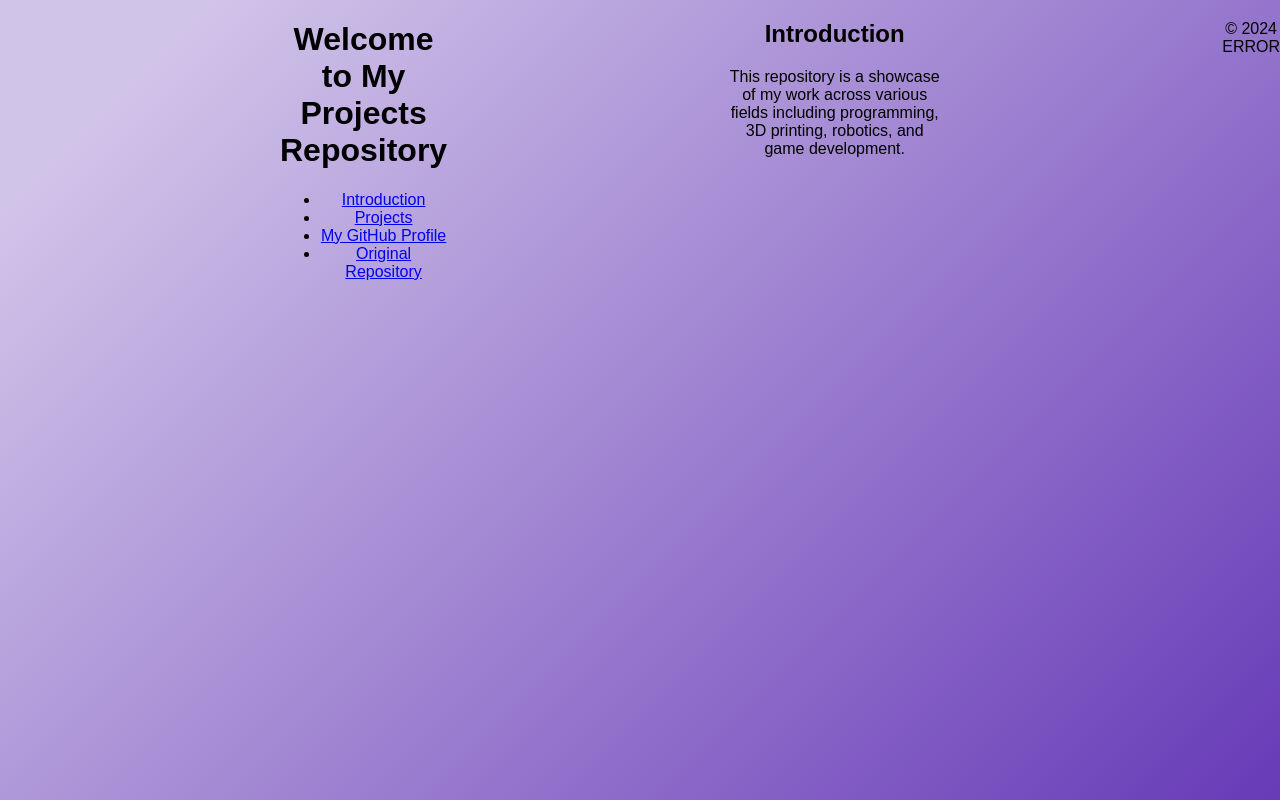
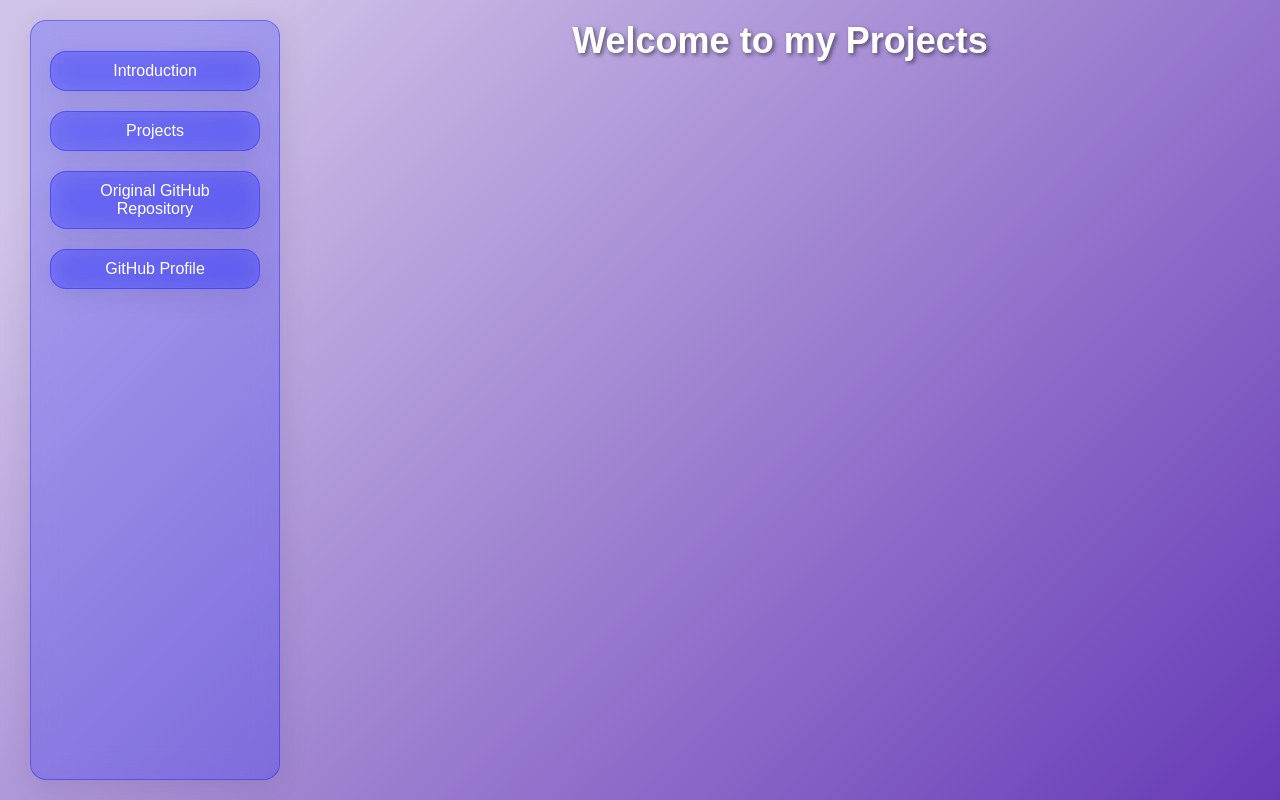
Before and after one commit to xLoadingx/All-My-Stuff, a website: page index.html in a window 1280 px wide. Drawn offline with Linux system fonts and the light colour scheme; files that its build step writes are made by us from their sources.

Commit message:
Update index.html

```diff
--- a/index.html
+++ b/index.html
@@ -1,37 +1,33 @@
 <!DOCTYPE html>
 <html lang="en">
 <head>
-  <meta charset="UTF-8">
-  <meta name="viewport" content="width=device-width, initial-scale=1.0">
-  <title>My Projects</title>
-  <link rel="stylesheet" href="assets/css/styles.css">
+    <meta charset="UTF-8">
+    <meta name="viewport" content="width=device-width, initial-scale=1.0">
+    <title>Glass Effect Elements</title>
+    <link rel="stylesheet" href="styles.css">
 </head>
 <body>
-  <header>
     <div class="container">
-      <h1>Welcome to My Projects Repository</h1>
-      <nav>
-        <ul>
-          <li><a href="#introduction">Introduction</a></li>
-          <li><a href="projects.html">Projects</a></li>
-          <li><a href="https://github.com/xLoadingx">My GitHub Profile</a></li>
-          <li><a href="https://github.com/xLoadingx/All-My-Stuff">Original Repository</a></li>
-        </ul>
-      </nav>
+        <h1 class="modern-title">Welcome to my Projects</h1>
+        <div id="content" class="content">
+            <section id="introduction" class="section-content">
+                <h2>Introduction</h2>
+                <p>This repository is a showcase of my work across various fields including programming, 3D printing, robotics, and game development.</p>
+            </section>
+            <section id="projects" class="section-content">
+                <h2>Projects</h2>
+                <p>Details about projects will go here.</p>
+            <section id="github-profile" class="section-content">
+                <h2>GitHub Profile</h2>
+                <p>Details about the GitHub profile will go here.</p>
+            </section>
+        </div>
     </div>
-  </header>
-  <main>
-    <section id="introduction">
-      <div class="container">
-        <h2>Introduction</h2>
-        <p>This repository is a showcase of my work across various fields including programming, 3D printing, robotics, and game development.</p>
-      </div>
-    </section>
-  </main>
-  <footer>
-    <div class="container">
-      <p>&copy; 2024 ERROR</p>
+    <div class="sidebar glass">
+        <a href="#introduction" class="sidebar-button glass">Introduction</a>
+        <a href="#projects" class="sidebar-button glass">Projects</a>
+        <a href="https://github.com/xLoadingx/All-My-Stuff" class="sidebar-button glass">Original GitHub Repository</a>
+        <a href="https://github.com/xLoadingx" class="sidebar-button glass">GitHub Profile</a>
     </div>
-  </footer>
 </body>
 </html>
```
